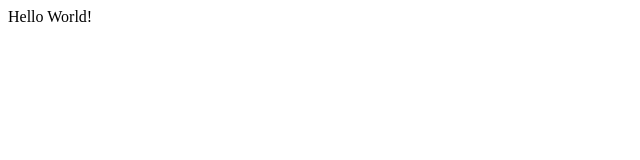
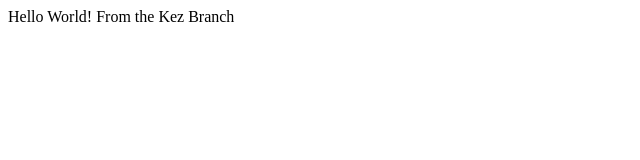
Before and after one commit to kchanguin/day_6_practice, a plain HTML site: page index.html in a window 1280 px wide. Shown: the whole page, without its empty margins (0-640 px from the left). Drawn offline with Linux system fonts and the light colour scheme.

Commit message:
new index.htm from Kezbranch

```diff
--- a/index.html
+++ b/index.html
@@ -7,6 +7,6 @@
     <title>Document</title>
 </head>
 <body>
-    Hello World!
+    Hello World! From the Kez Branch
 </body>
 </html>
```
